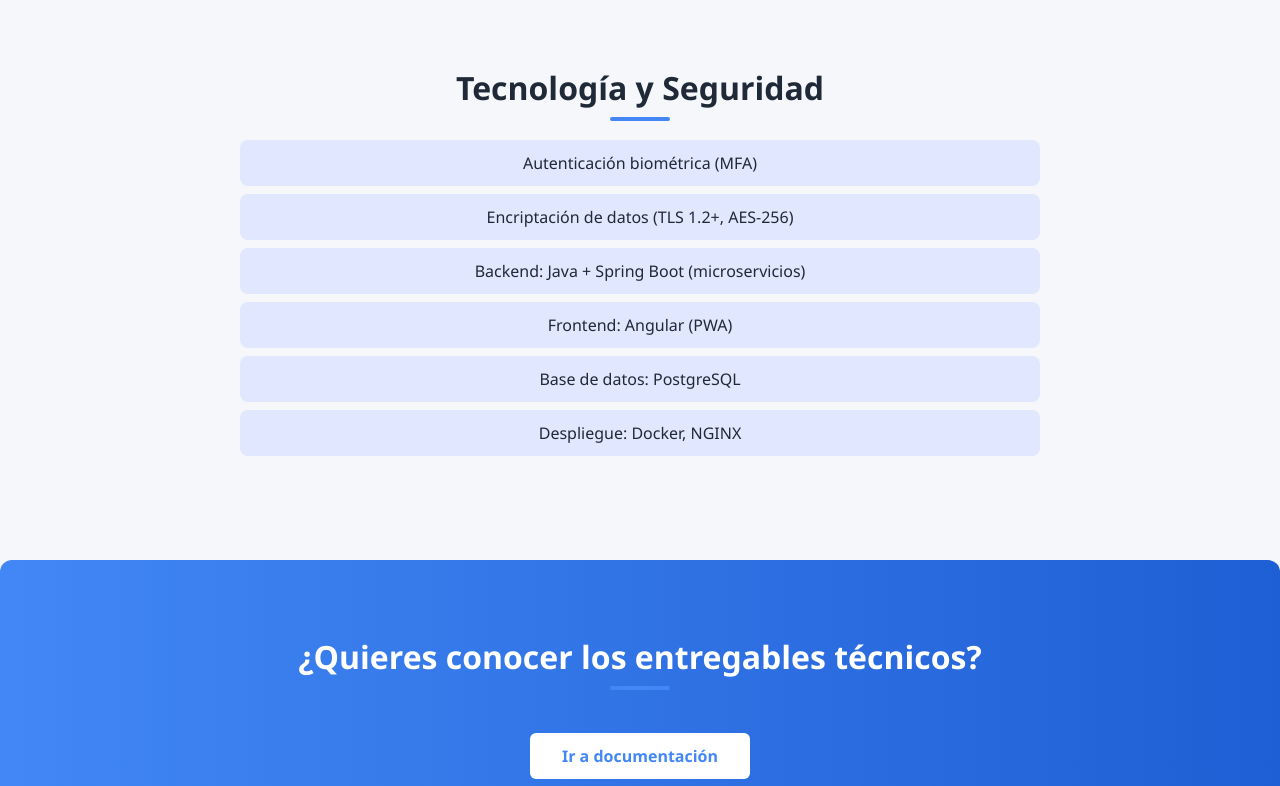
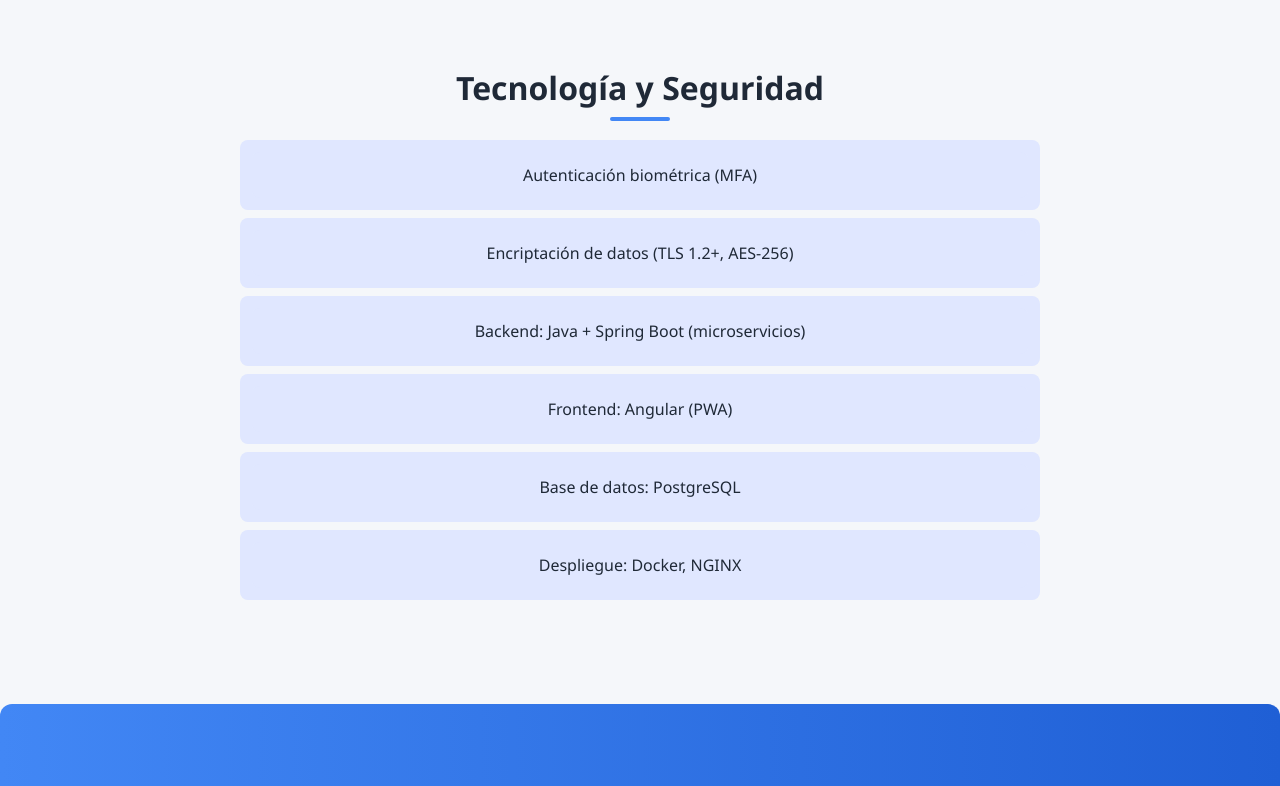
Before and after one commit to JSSanchezH/SAMECA, an Angular app: page / in a window 1280 px wide. Shown: the part 760-1546 px from the top of the page. Built offline with nearby package versions, Linux system fonts and the light colour scheme.

Commit message:
Agregados hipervinculos tecnologias

```diff
--- a/src/app/views/home/home.component.css
+++ b/src/app/views/home/home.component.css
@@ -89,3 +89,18 @@
     padding: 0.6rem 1.5rem;
   }
 }
+
+.tech li a {
+  color: #1f2937;
+  text-decoration: none;
+  font-weight: 500;
+  display: block;
+  padding: 0.75rem;
+  border-radius: 8px;
+  background-color: #e0e7ff;
+  transition: background-color 0.3s ease;
+}
+
+.tech li a:hover {
+  background-color: #c7d2fe;
+}
--- a/src/app/views/home/home.component.html
+++ b/src/app/views/home/home.component.html
@@ -19,7 +19,11 @@
 <section class="tech" *ngIf="tecnologias.length">
   <h2>Tecnología y Seguridad</h2>
   <ul>
-    <li *ngFor="let tech of tecnologias">{{ tech }}</li>
+    <li *ngFor="let tech of tecnologias">
+      <a [href]="tech.url" target="_blank" rel="noopener noreferrer">
+        {{ tech.nombre }}
+      </a>
+    </li>
   </ul>
 </section>
 
--- a/src/app/views/home/home.component.ts
+++ b/src/app/views/home/home.component.ts
@@ -20,11 +20,29 @@ export class HomeComponent {
   ];
 
   tecnologias = [
-    'Autenticación biométrica (MFA)',
-    'Encriptación de datos (TLS 1.2+, AES-256)',
-    'Backend: Java + Spring Boot (microservicios)',
-    'Frontend: Angular (PWA)',
-    'Base de datos: PostgreSQL',
-    'Despliegue: Docker, NGINX',
+    {
+      nombre: 'Autenticación biométrica (MFA)',
+      url: 'https://developer.android.com/training/sign-in/biometric-auth',
+    },
+    {
+      nombre: 'Encriptación de datos (TLS 1.2+, AES-256)',
+      url: 'https://www.postgresql.org/docs/current/encryption-options.html',
+    },
+    {
+      nombre: 'Backend: Java + Spring Boot (microservicios)',
+      url: 'https://spring.io/projects/spring-boot',
+    },
+    {
+      nombre: 'Frontend: Angular (PWA)',
+      url: 'https://angular.io/guide/service-worker-intro',
+    },
+    {
+      nombre: 'Base de datos: PostgreSQL',
+      url: 'https://www.postgresql.org/docs/',
+    },
+    {
+      nombre: 'Despliegue: Docker, NGINX',
+      url: 'https://docs.docker.com/get-started/overview/',
+    },
   ];
 }
```
